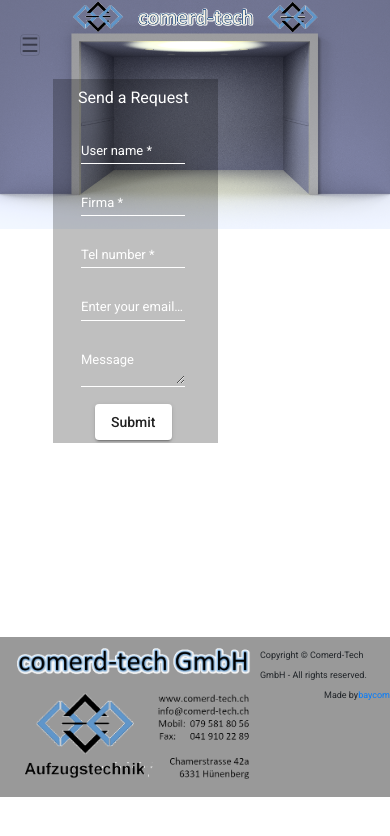
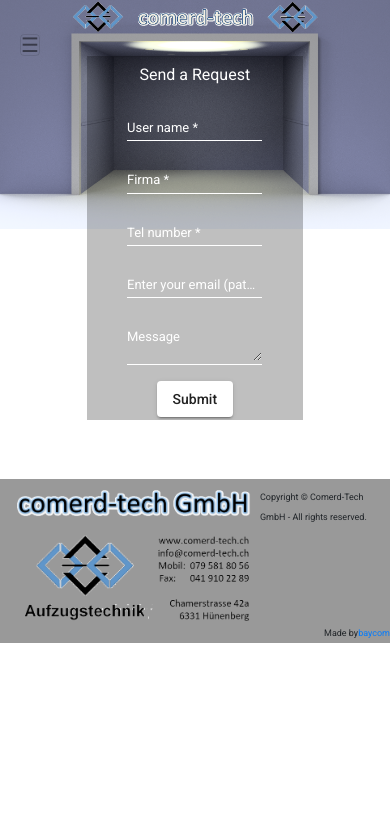
Before and after one commit to cryptolog-mathematician/testnew, an Angular app: page /kontakt in a window 390 px wide. Shown: the top 836 px of the page. Built offline with nearby package versions, Linux system fonts and the light colour scheme.

Commit message:
phone design is done

```diff
--- a/src/app/app.module.ts
+++ b/src/app/app.module.ts
@@ -16,13 +16,15 @@
 import { KontaktComponent } from './components/kontakt/kontakt.component';
 
 import {NgbModule} from '@ng-bootstrap/ng-bootstrap';
+import { HomeComponent } from './components/home/home.component';
 
 @NgModule({
   declarations: [
     AppComponent,
     NavHomeComponent,
     GalleryComponent,
-    KontaktComponent
+    KontaktComponent,
+    HomeComponent
   ],
   imports: [
     BrowserModule,
--- a/src/app/components/gallery/gallery.component.css
+++ b/src/app/components/gallery/gallery.component.css
@@ -16,10 +16,3 @@
     height: 28.5vw;
     width: auto;
 }
-
-@media only screen and (max-width: 568px) {
-    .container-fluid {
-        margin-top: -81%;
-        margin-left: -6px;
-    }
-}
--- /dev/null
+++ b/src/app/components/home/home.component.css
@@ -0,0 +1,6 @@
+.container-fluid {
+    width: 100%;
+    color: black;
+    margin: 0;
+    min-height: 28.7vw;
+}
--- /dev/null
+++ b/src/app/components/home/home.component.html
@@ -0,0 +1,8 @@
+<div class="container-fluid">
+    <h3 class="h3">Willcommen</h3>
+    <p>
+        Contrary to popular belief, Lorem Ipsum is not simply random text. It has roots in a piece of classical Latin literature from 45 BC, making it over 2000 years old. Richard McClintock, a Latin professor at Hampden-Sydney College in Virginia, looked up
+        one of the more obscure Latin words, consectetur, from a Lorem Ipsum passage, and going through the cites of the word in classical literature, discovered the undoubtable source. Lorem Ipsum comes from sections 1.10.32 and 1.10.33 of "de Finibus
+        Bonorum et Malorum" (The Extremes of Good and Evil) by Cicero, written in 45 BC.
+    </p>
+</div>
--- /dev/null
+++ b/src/app/components/home/home.component.ts
@@ -0,0 +1,15 @@
+import { Component, OnInit} from '@angular/core';
+
+@Component({
+  selector: 'app-home',
+  templateUrl: './home.component.html',
+  styleUrls: ['./home.component.css']
+})
+export class HomeComponent implements OnInit {
+
+  constructor() { }
+
+    public ngOnInit() {
+    }
+
+}
--- a/src/app/components/nav-home/nav-home.component.css
+++ b/src/app/components/nav-home/nav-home.component.css
@@ -47,7 +47,7 @@
     width: 100%;
     overflow: hidden;
     margin-top: 13%;
-    margin-left: 10px;
+    margin-left: 1.8%;
 }
 
 .button-full-screen {
@@ -86,11 +86,12 @@
 }
 
 @media only screen and (max-width: 768px) {
-    .md-up {
-        display: inherit;
+    .margintop-768 {
+        margin-top: -100px;
     }
-    .container-home {
-        background-size: contain;
+    .container-lift {
+        margin-left: .87%;
+        margin-top: 13.2%;
     }
 }
 
@@ -107,4 +108,114 @@
     .footer-fs {
         font-size: xx-small;
     }
+    .container-lift {
+        margin-top: 0;
+        width: 60%;
+        margin: auto;
+        padding-left: 14px;
+    }
 }
+
+
+/*Animation*/
+
+#coloumn1 {
+    position: relative;
+    -webkit-animation-name: coloumn1;
+    /* Safari 4.0 - 8.0 */
+    -webkit-animation-duration: 3s;
+    /* Safari 4.0 - 8.0 */
+    -webkit-animation-fill-mode: forwards;
+    /* Safari 4.0 - 8.0 */
+    animation-name: coloumn1;
+    animation-duration: 3s;
+    animation-delay: 1s;
+    animation-fill-mode: forwards;
+    margin-top: 0px;
+    z-index: 1;
+}
+
+#coloumn4 {
+    position: relative;
+    -webkit-animation-name: coloumn4;
+    /* Safari 4.0 - 8.0 */
+    -webkit-animation-duration: 3s;
+    /* Safari 4.0 - 8.0 */
+    -webkit-animation-fill-mode: forwards;
+    /* Safari 4.0 - 8.0 */
+    animation-name: coloumn4;
+    animation-duration: 3s;
+    animation-delay: 1s;
+    animation-fill-mode: forwards;
+    margin-top: 0px;
+    z-index: 10;
+}
+
+
+/* Safari 4.0 - 8.0 */
+
+@-webkit-keyframes coloumn1 {
+    from {
+        transform: translateX(0px)
+    }
+    to {
+        transform: translateX(-100%)
+    }
+}
+
+
+/* Safari 4.0 - 8.0 */
+
+@-webkit-keyframes coloumn4 {
+    from {
+        transform: translateX(0px)
+    }
+    to {
+        transform: translateX(100%)
+    }
+}
+
+@keyframes coloumn1 {
+    from {
+        transform: translateX(0px)
+    }
+    to {
+        transform: translateX(-100%)
+    }
+}
+
+@keyframes coloumn4 {
+    from {
+        transform: translateX(0px)
+    }
+    to {
+        transform: translateX(100%)
+    }
+}
+
+
+/*
+
+@media (max-width: 600px) {
+    .container {
+        height: 300px;
+        overflow: hidden;
+    }
+}
+*/
+
+.g {
+    background-image: url("~/assets/images/aufzug2.PNG");
+    height: 100%;
+    color: white;
+    font: 18px Arial;
+    float: left;
+}
+
+.grid-50 {
+    display: flex;
+    flex-wrap: nowrap;
+    width: calc(50% - 0px);
+    height: 100%;
+    overflow: hidden;
+}
--- a/src/app/components/nav-home/nav-home.component.html
+++ b/src/app/components/nav-home/nav-home.component.html
@@ -8,7 +8,7 @@
                 <div class="col-12">
                     <nav class="navbar navbar-expand-lg navbar-light">
                         <!-- Step 3: Toggle the value of the property when the toggler button is clicked. -->
-                        <button class="navbar-toggler" type="button" (click)="isMenuCollapsed = !isMenuCollapsed">
+                        <button class="navbar-toggler" type="button" (click)="isMenuCollapsed = !isMenuCollapsed" style="outline: none; background-color: none;">
                           &#9776;
                         </button>
 
@@ -38,18 +38,20 @@
         <main>
             <div class="row">
                 <div class="col-2 align-self-center  md-up">
-                    <div class="row justify-content-end">
+                    <div class="row justify-content-end margintop-768">
+                        <div class="col-12 d-flex justify-content-end">
                             <button class="button-full-screen" mat-raised-button routerLink="/home"><div class="button-span">Home</div></button>
                         </div>
-                    <div class="row justify-content-end">
+                        <div class="col-12 d-flex justify-content-end">
                             <button class="button-full-screen" mat-raised-button routerLink="/gallery"><div class="button-span">Gallery</div></button>
                         </div>
                     </div>
-                <div class="col-8">
+                </div>
+                <div class="col-xs-12 col-sm-8">
                     <div class="row justify-content-center">
                         <div class="col-2">
                         </div>
-                        <div class="col-8">
+                        <div class="col-xs-12 col-sm-8">
                             <div class="container-lift">
                                 <router-outlet></router-outlet>
                                 <div id="coloumn1" class="g grid-50"></div>
@@ -61,16 +63,18 @@
                     </div>
                 </div>
                 <div class="col-2 align-self-center md-up">
-                    <div class="row justify-content-start">
+                    <div class="row justify-content-end margintop-768">
+                        <div class="col-12 d-flex justify-content-start">
                             <button class="button-full-screen" mat-raised-button routerLink="/ueber-uns"><div class="button-span">Über Uns</div></button>
                         </div>
-                    <div class="row justify-content-start">
+                        <div class="col-12 d-flex justify-content-start">
                             <button class="button-full-screen" mat-raised-button routerLink="/kontakt"><div class="button-span">Kontakt</div></button>
                         </div>
                     </div>
                 </div>
+            </div>
         </main>
-        <div style="width: 100%; height: 194px;"></div>
+        <div style="width: 100%; height: 15vw;"></div>
     </div>
     <footer>
         <div class="row">
@@ -80,7 +84,7 @@
                     <div class="col-12">
                         <div class="row justify-content-end">Copyright © Comerd-Tech GmbH - All rights reserved. </div>
                     </div>
-                    <div class="col-12">
+                    <div class="col-12 mt-5 pt-5">
                         <div class="row justify-content-end">
                             Made by <a href="https://www.baycom.ch">baycom</a>
                         </div>
--- a/src/app/components/nav-home/nav-home.component.ts
+++ b/src/app/components/nav-home/nav-home.component.ts
@@ -1,5 +1,6 @@
-import { Component, OnInit } from '@angular/core';
+import { Component, OnInit} from '@angular/core';
 import { Router, ActivatedRoute } from '@angular/router';
+import { delay } from 'rxjs/operators';
 
 @Component({
   selector: 'app-nav-home',
@@ -7,13 +8,12 @@
   styleUrls: ['./nav-home.component.css']
 })
 export class NavHomeComponent implements OnInit {
-
   public isMenuCollapsed = true;
 
   constructor(
     private router: Router,
     private route: ActivatedRoute
-    ) { }
+  ) { }
 
   ngOnInit(): void {
   }
```
Also changed, not shown: src/app/app-routing.module.ts (+3 -5 lines), 1 other file (tests, documents, lock files or other folders). Lines whose indentation alone changed are shown as unchanged.
